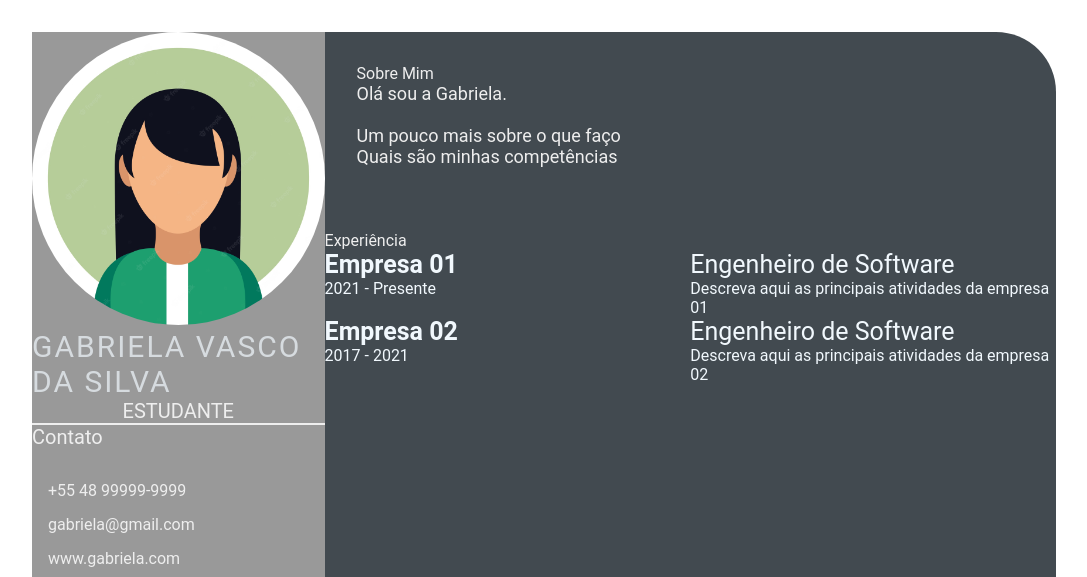
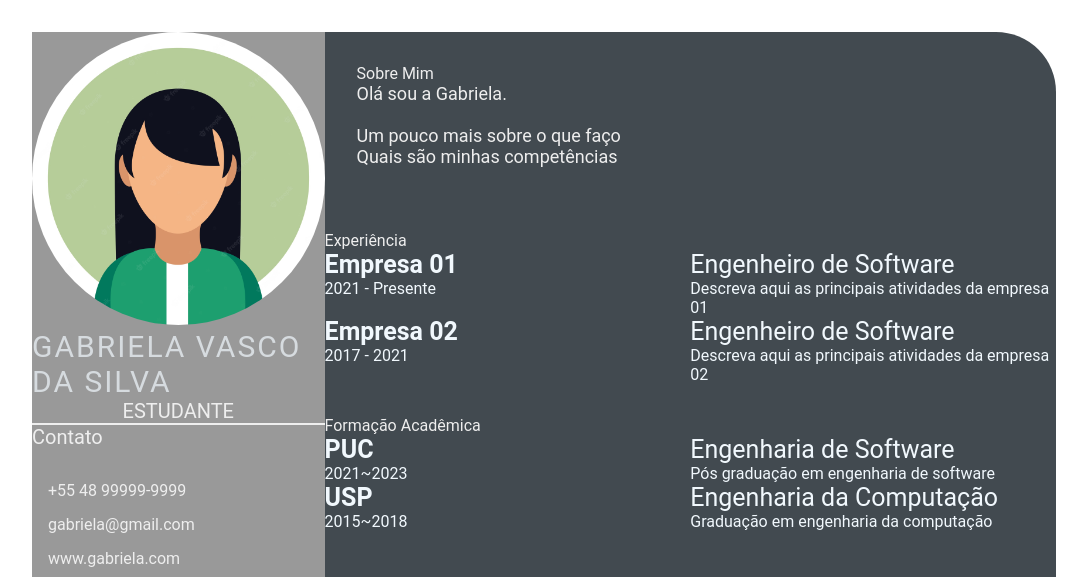
Before and after one commit to Gabriela-Vasco/devweekgit.github.io, a plain HTML site: page Index.html in a window 1280 px wide. Shown: the top 577 px of the page, without its empty margins (96-1183 px from the left). Drawn offline with Linux system fonts and the light colour scheme.

Commit message:
Feature: add Index.html and style.css (#4)

```diff
--- a/Index.html
+++ b/Index.html
@@ -73,9 +73,29 @@
                                 </div>
                             </div>
                     </section>
+                    <section class="education gap">
+                        <div class="right-title">Formação Acadêmica</div>
+                        <div class="education-contents">
+                            <div class="education-left">
+                                <p class="education-school-name">PUC</p>
+                                <p class="education-time-period">2021~2023</p>
+                            </div>
+                            <div class="education-right">
+                             <p class="education-subject">Engenharia de Software</p>
+                                <p class="educaqtion-desc">Pós graduação em engenharia de software</p>
+                            </div>
+                            <div class="education-left">
+                                <p class="education-school-name">USP</p>
+                                <p class="education-time-period">2015~2018</p>
+                            </div>
+                            <div class="education-right">
+                             <p class="education-subject">Engenharia da Computação</p>
+                                <p class="educaqtion-desc">Graduação em engenharia da computação</p>
+                            </div>
+                        </div>
+                    </section>
+                </section>
 
-
-                </section>
             </section>
         </main>
     </body>
--- a/style.css
+++ b/style.css
@@ -100,7 +100,6 @@
 .about-me-contents {
     font-size: 18px;
     color: #eeeeee;
-
 }
 
 .experience-contents,
@@ -136,6 +135,4 @@
 .awards-desc {
     font-size: 16px;
     padding-left: 5px;
-
-
 }
```
